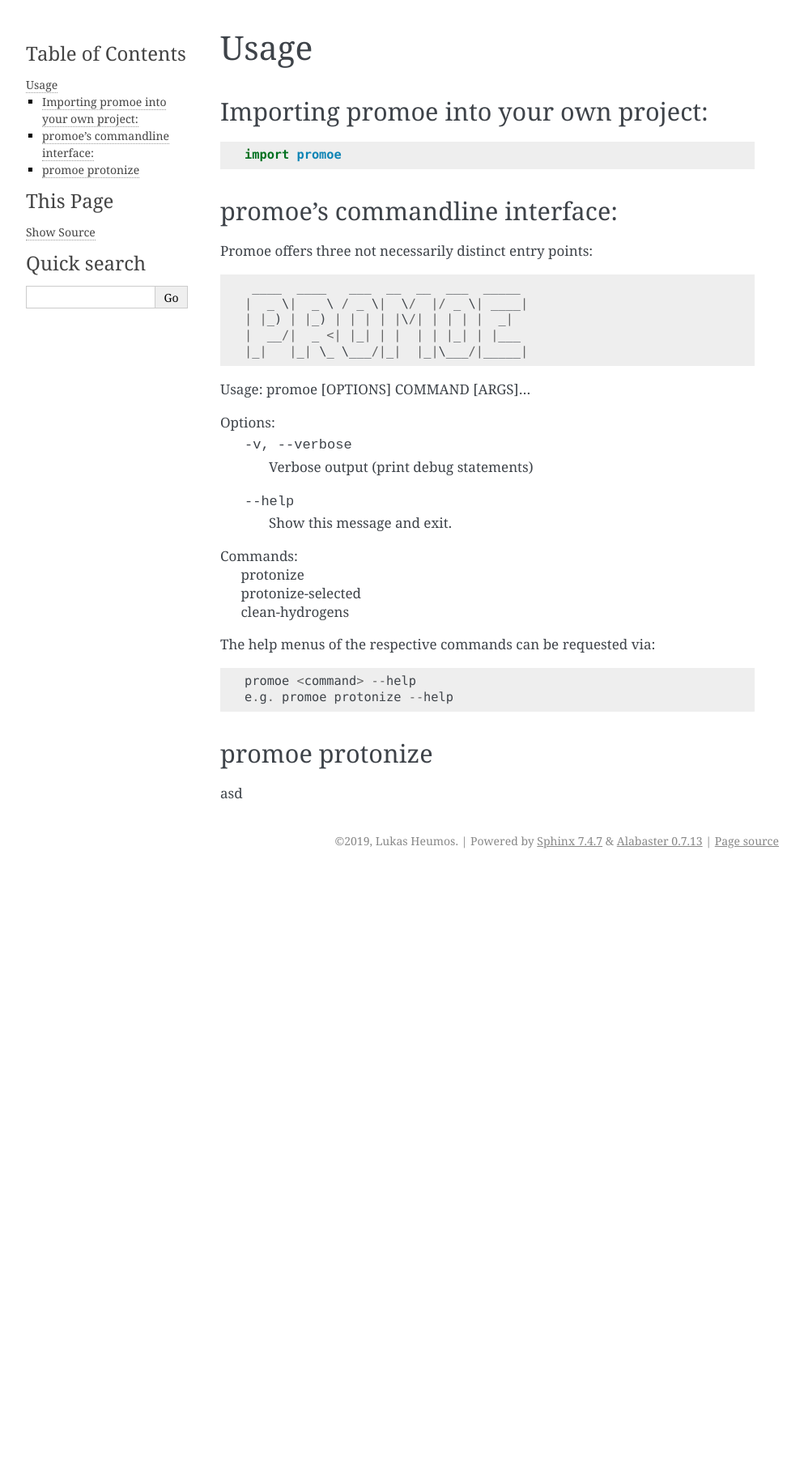
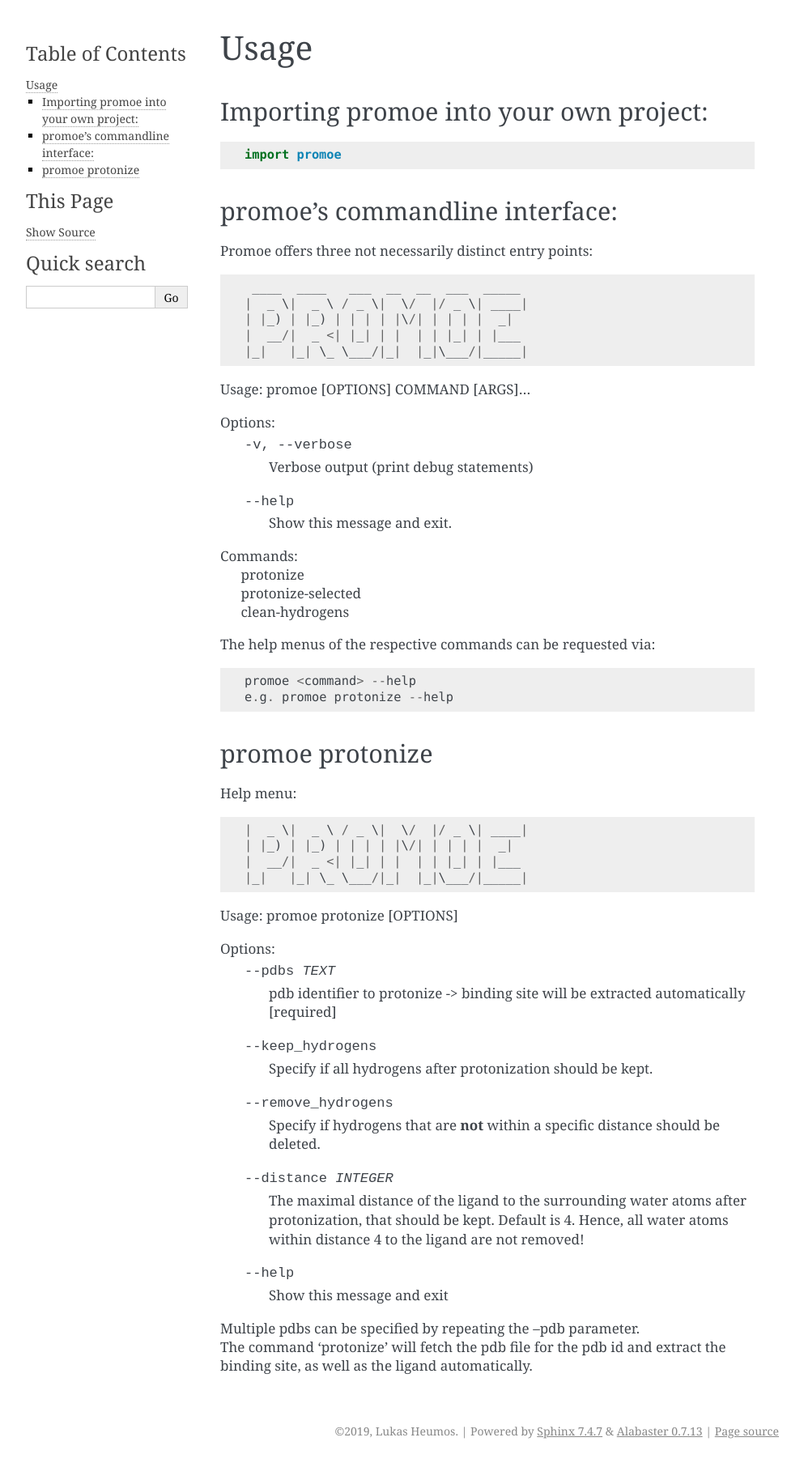
Before and after one commit to Zethson/promoe, a Sphinx documentation site: the page built from docs/usage.rst, in a window 1280 px wide. Shown: the whole page at 81% size, without its empty margins (148-1141 px from the left). Built offline with Sphinx 7.4.7, drawn with Linux system fonts in a browser that asks for light colours; pages that are not in the unit, such as notebooks, are missing from menus; before the commit the page ends 1078 px from its top, so only the background shows below that.

```diff
--- a/docs/usage.rst
+++ b/docs/usage.rst
@@ -38,4 +38,22 @@ The help menus of the respective commands can be requested via::
 promoe protonize
 ----------------
 
-asd
+Help menu::
+
+                |  _ \|  _ \ / _ \|  \/  |/ _ \| ____|
+                | |_) | |_) | | | | |\/| | | | |  _|
+                |  __/|  _ <| |_| | |  | | |_| | |___
+                |_|   |_| \_ \___/|_|  |_|\___/|_____|
+
+Usage: promoe protonize [OPTIONS]
+
+Options:
+  --pdbs TEXT                       pdb identifier to protonize -> binding site will be extracted automatically [required]
+  --keep_hydrogens                  Specify if all hydrogens after protonization should be kept.
+  --remove_hydrogens                Specify if hydrogens that are **not** within a specific distance should be deleted.
+  --distance INTEGER                The maximal distance of the ligand to the surrounding water atoms after protonization, that should be kept. Default is 4. Hence, all water atoms within distance 4 to the ligand are not removed!
+  --help                            Show this message and exit
+
+| Multiple pdbs can be specified by repeating the --pdb parameter.
+| The command 'protonize' will fetch the pdb file for the pdb id and extract the binding site, as well as the ligand automatically.
+|
```
Also changed, not shown: README.rst (+8 -1 lines), images/overview.png (added).
